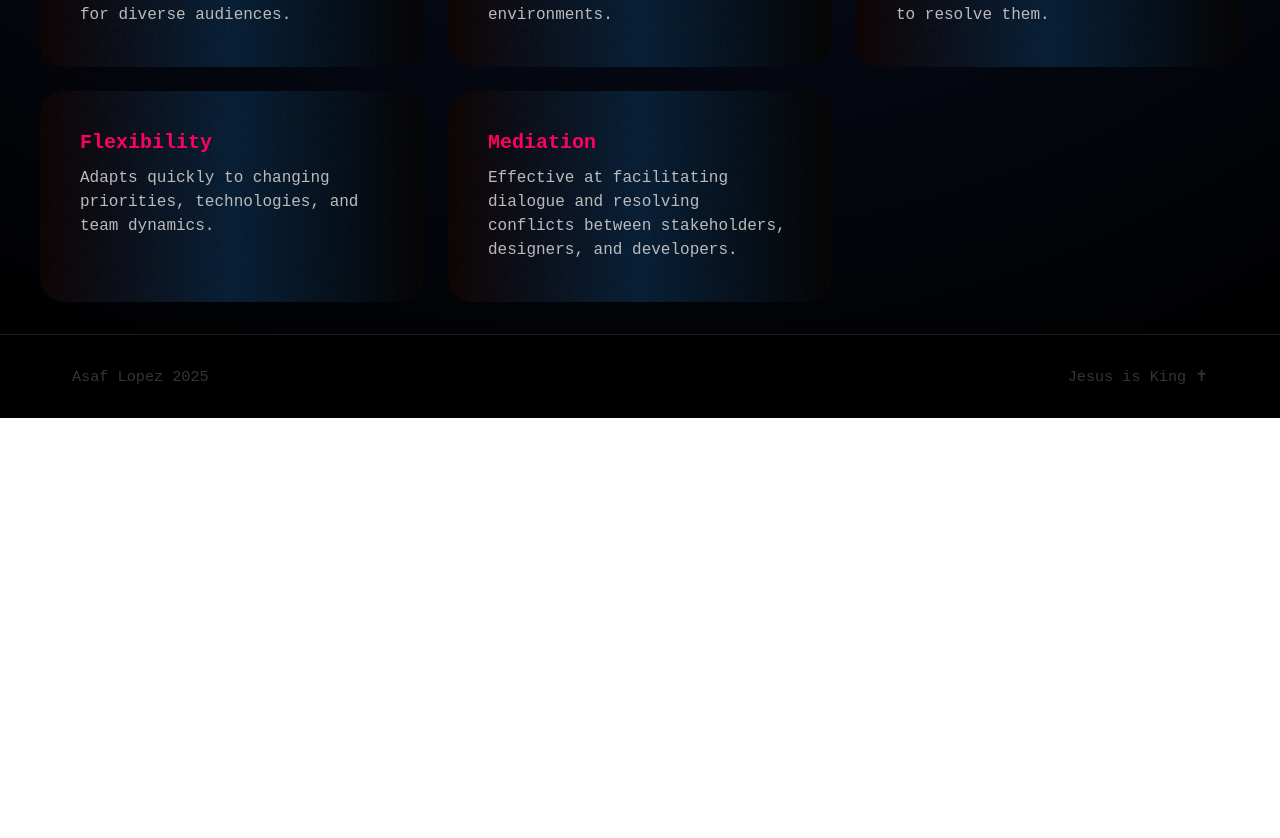
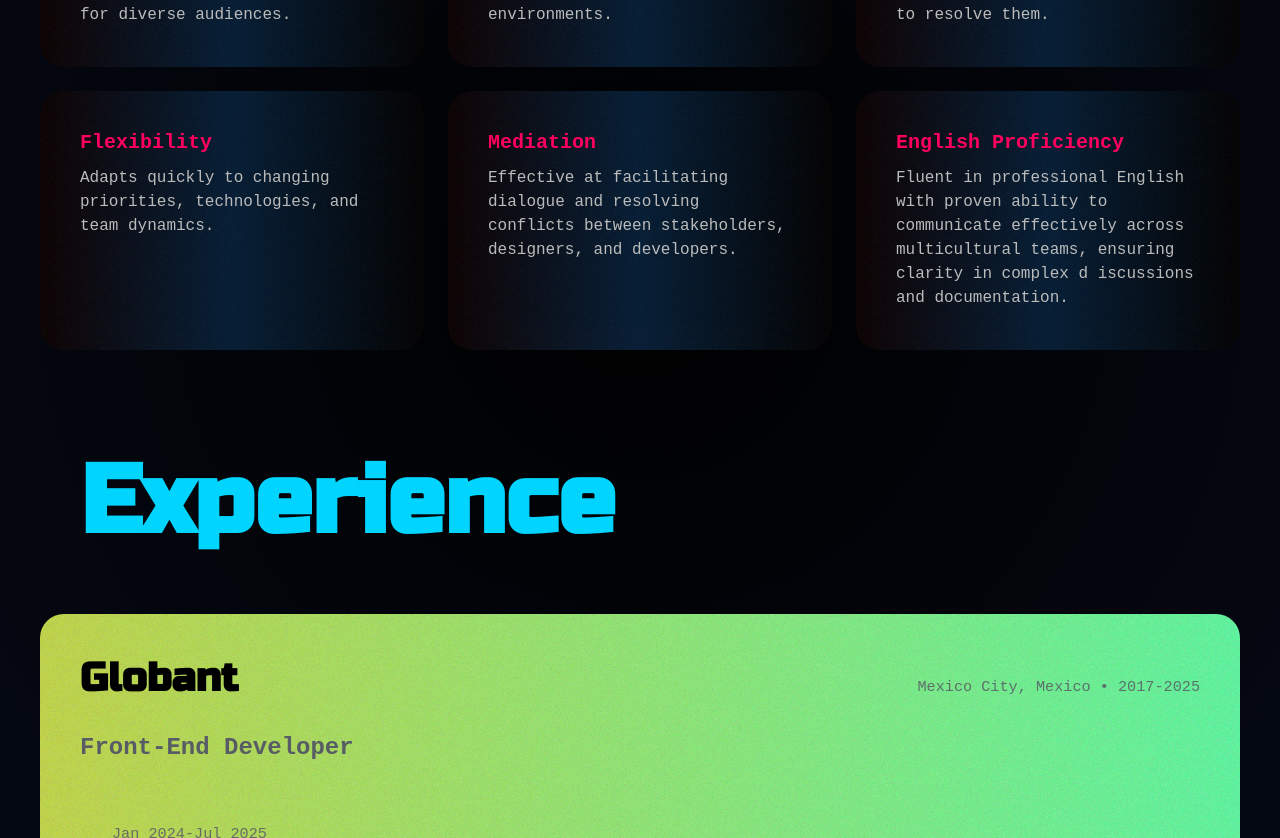
Before and after one commit to Saporules/My-Resume-React, a React (Create React App) app in the folder resume-react/: page / in a window 1280 px wide. Shown: the part 1962-2800 px from the top of the page. Before the commit the page ends 2380 px from the top, so only its background shows below. Built offline with nearby package versions, Linux system fonts and the light colour scheme; a web font is replaced by a local one.

Commit message:
feat: Add Experience section and update footer text; include new tech stack details in resume data

```diff
--- a/resume-react/src/App.scss
+++ b/resume-react/src/App.scss
@@ -6,6 +6,6 @@
     font-family: 'Russo One', sans-serif;
 }
 
-h3, p, a, li {
+h3, p, a, li, span{
     font-family: 'MD Mono', monospace;
 }
--- /dev/null
+++ b/resume-react/src/components/Experience/Experience.js
@@ -0,0 +1,62 @@
+import React from 'react';
+import './Experience.scss';
+import Card from '../UI/Card/Card';
+
+const Experience = ({ data }) => {
+  if (!data || !data.experience) return null;
+
+  const companies = data.experience;
+
+  return (
+    <div className="experience-section">
+      <h2>Experience</h2>
+      <div className="companies">
+        {companies.map((company, idx) => {
+          const slug = company.company ? company.company.toLowerCase().replace(/\s+/g, '-') : `company-${idx}`;
+          return (
+            <Card key={idx} className={`experience-card ${slug}`}>
+              <div className="company-header">
+                <h3 className="company-name">{company.company}</h3>
+                <div className="company-meta">{company.location} • {company.duration}</div>
+              </div>
+                <h4 className='role-title'>Front-End Developer</h4>
+              <div className="roles">
+                {company.roles && company.roles.map((role, rIdx) => (
+                  <div key={rIdx} className="role">
+                    <p className="role-dates">{role.dates}</p>
+                    {role.client && <span className="role-client">{role.client}</span>}
+
+                    {/* Render tech stack inline for this role (preferred order) */}
+                    {role.techStack && (
+                      <div className="role-techline">
+                        {role.techStack.frontend && (
+                          <span className="tech-item"><strong>Frontend:</strong> {role.techStack.frontend.join(', ')}</span>
+                        )}
+                        {role.techStack.legacy && (
+                          <span className="tech-item"><strong>Legacy:</strong> {role.techStack.legacy.join(', ')}</span>
+                        )}
+                        {role.techStack.tools && (
+                          <span className="tech-item"><strong>Tools:</strong> {role.techStack.tools.join(', ')}</span>
+                        )}
+                        {role.techStack.purpose && (
+                          <span className="tech-item"><strong>Purpose:</strong> {Array.isArray(role.techStack.purpose) ? role.techStack.purpose.join(' / ') : role.techStack.purpose}</span>
+                        )}
+                      </div>
+                    )}
+
+                    <p className="role-summary">Details:</p>
+                    <ul className="role-details">
+                      {role.details && role.details.map((d, i) => <li key={i}>{d}</li>)}
+                    </ul>
+                  </div>
+                ))}
+              </div>
+            </Card>
+          );
+        })}
+      </div>
+    </div>
+  );
+};
+
+export default Experience;
--- /dev/null
+++ b/resume-react/src/components/Experience/Experience.scss
@@ -0,0 +1,114 @@
+.experience-section {
+  margin-top: 4rem;
+
+  h2 {
+    font-size: 6rem;
+    margin: 0 0 1.5rem 0;
+    color: #00d4ff;
+    line-height: 1;
+    padding: 2.5rem;
+  }
+
+  .companies {
+    display: grid;
+    gap: 1.5rem;
+    grid-template-columns: 1fr;
+  }
+
+  .experience-card {
+    /* Default card styles will come from Card.scss; we only tweak inner layout here */
+    .company-header {
+      display: flex;
+      justify-content: space-between;
+      align-items: baseline;
+      margin-bottom: 1rem;
+      font-family: 'Md Mono', monospace;
+
+      .company-name {
+        font-size: 2.5rem;
+        margin: 0;
+        color: black;
+        font-family: 'Russo One', sans-serif;
+      }
+
+      .company-meta {
+        font-size: 0.95rem;
+        color: rgba(0,0,0,0.6);
+      }
+    }
+    .role-title {
+        font-size: 1.5rem;
+        font-family: 'md mono', monospace;
+      }
+    .role {
+      padding: 2rem;
+      &:not(:last-child) {
+        border-bottom: 3px solid white;
+      }
+
+      .role-dates {
+        font-size: 0.95rem;
+        color: rgba(0,0,0,0.6);
+        margin: 0 0 0.25rem 0;
+        display: block;
+      }
+
+      .role-client {
+        font-size: 1.2rem;
+        color: rgba(0,0,0,0.75);
+        margin: 0.15rem 0 0.5rem 0;
+        display: block;
+        font-weight: bold;
+      }
+
+      .role-techline {
+        display: flex;
+        flex-direction: column;
+        gap: 0.5rem;
+        align-items: flex-start;
+        background: #2b2b2b;
+        color: #ffffff;
+        padding: 0.6rem;
+        border-radius: 6px;
+        margin: 0 0 0.75rem 0;
+        font-size: 0.95rem;
+        width: 100%;
+      }
+
+      .tech-item {
+        display: block;
+        white-space: normal;
+        margin: 0;
+        font-size: 0.85rem;
+      }
+
+      .tech-item strong {
+        font-weight: 700;
+        margin-right: 0.35rem;
+      }
+
+      .role-details {
+        margin: 0.5rem 0 0 1rem;
+        color: rgba(0,0,0,0.8);
+      }
+    }
+  }
+
+  /* Company-specific branding overrides */
+  /* Globant: gradient #bfd732 to #4bfd97, text color #575c65 */
+  .experience-card.globant {
+    background: linear-gradient(90deg, #bfd732 0%, #4bfd97 100%);
+    color: #575c65;
+
+    &:before{
+        opacity:0.4;
+    }
+
+    .company-meta,
+    .role-dates,
+    .role-client,
+    .role-details {
+      color: rgba(87,92,101,0.85);
+    }
+  }
+}
--- a/resume-react/src/components/Footer/Footer.js
+++ b/resume-react/src/components/Footer/Footer.js
@@ -6,7 +6,7 @@
     <footer className="footer">
       <div className="footer-content">
         <div className="footer-left">
-          <p>Asaf Lopez 2025</p>
+          <p>Designed and Developed by Asaf Lopez 2025</p>
         </div>
         <div className="footer-right">
           <p>Jesus is King <span className="cross-symbol">✝</span></p>
--- a/resume-react/src/components/ResumeCover/ResumeCover.js
+++ b/resume-react/src/components/ResumeCover/ResumeCover.js
@@ -2,6 +2,7 @@
 import './ResumeCover.scss';
 import TechStack from '../TechStack/TechStack';
 import SoftStack from '../SoftStack/SoftStack';
+import Experience from '../Experience/Experience';
 
 const ResumeCover = ({ data }) => {
   const titleRef = useRef(null);
@@ -69,6 +70,7 @@
         </div>
         <TechStack data={data} />
         <SoftStack data={data} />
+        <Experience data={data} />
       </div>
     </div>
   );
--- a/resume-react/src/resumeData.js
+++ b/resume-react/src/resumeData.js
@@ -39,6 +39,10 @@
     {
       title: "Mediation",
       text: "Effective at facilitating dialogue and resolving conflicts between stakeholders, designers, and developers."
+    },
+    {
+      title: "English Proficiency",
+      text: "Fluent in professional English with proven ability to communicate effectively across multicultural teams, ensuring clarity in complex d iscussions and documentation."
     }
   ],
   experience: [
@@ -51,6 +55,11 @@
           title: "Front-End Developer",
           dates: "Jan 2024-Jul 2025",
           client: "Confidential (Global Biotech & Pharmaceutical Company)",
+          techStack: {
+            frontend: ["Angular (upgraded from v17 to v19)"],
+            tools: ["Gemini AI"],
+            purpose: "AI Extraction Pipeline — surface useful information extracted by AI tools processing PDFs"
+          },
           details: [
             "Migrated enterprise apps from Angular 17 to 19, resolving complex dependencies.",
             "Integrated AI tools to streamline development and reduce debugging time.",
@@ -61,6 +70,10 @@
           title: "Front-End Developer",
           dates: "Apr 2023-Jan 2024",
           client: "Confidential (National Banking Group)",
+          techStack: {
+            frontend: ["Angular"],
+            purpose: "Security library wrapper integration"
+          },
           details: [
             "Developed a secure Angular wrapper library for enterprise-wide use.",
             "Delivered documentation and supported cross-team implementation."
@@ -70,6 +83,11 @@
           title: "Front-End Developer",
           dates: "May 2021 - Mar 2023",
           client: "Confidential (Digital Wealth Management Platform)",
+          techStack: {
+            frontend: ["React (primary for new components)"],
+            legacy: ["Backbone.js", "jQuery"],
+            purpose: "Maintain and enhance financial platform; introduce React components"
+          },
           details: [
             "Maintained core features during integration of two financial platforms.",
             "Modernized legacy systems with React components in Backbone.js/jQuery.",
@@ -80,6 +98,10 @@
           title: "Front-End Developer",
           dates: "Oct 2019 - May 2021",
           client: "Confidential (Global Banking Institution)",
+          techStack: {
+            frontend: ["Svelte"],
+            purpose: "Develop new components for regional adaptation of wealth management platform"
+          },
           details: [
             "Built region-specific components for a wealth management platform using Svelte.",
             "Localized features for the Mexican market in collaboration with global teams."
@@ -89,6 +111,10 @@
           title: "Front-End Developer",
           dates: "Mar 2019 - Oct 2019",
           client: "Confidential (Wealth Management Firm)",
+          techStack: {
+            frontend: ["Angular 5+"],
+            purpose: "CRM module development for wealth management"
+          },
           details: [
             "Created a CRM module for financial services, enhancing broker workflows.",
             "Delivered scalable Angular components and post-launch optimizations."
@@ -98,6 +124,10 @@
           title: "Front-End Developer",
           dates: "Aug 2017 - Mar 2019",
           client: "Confidential (Global Investment Bank)",
+          techStack: {
+            frontend: ["Angular 2+, Ionic"],
+            purpose: "Hybrid app support and mortgage module development"
+          },
           details: [
             "Developed a mortgage module with interactive forms and visualizations.",
             "Resolved bugs in hybrid mobile apps (iOS/Android), improving reliability."
```
Also changed, not shown: resume-react/public/logos/globant-logo-dark.svg (added).
